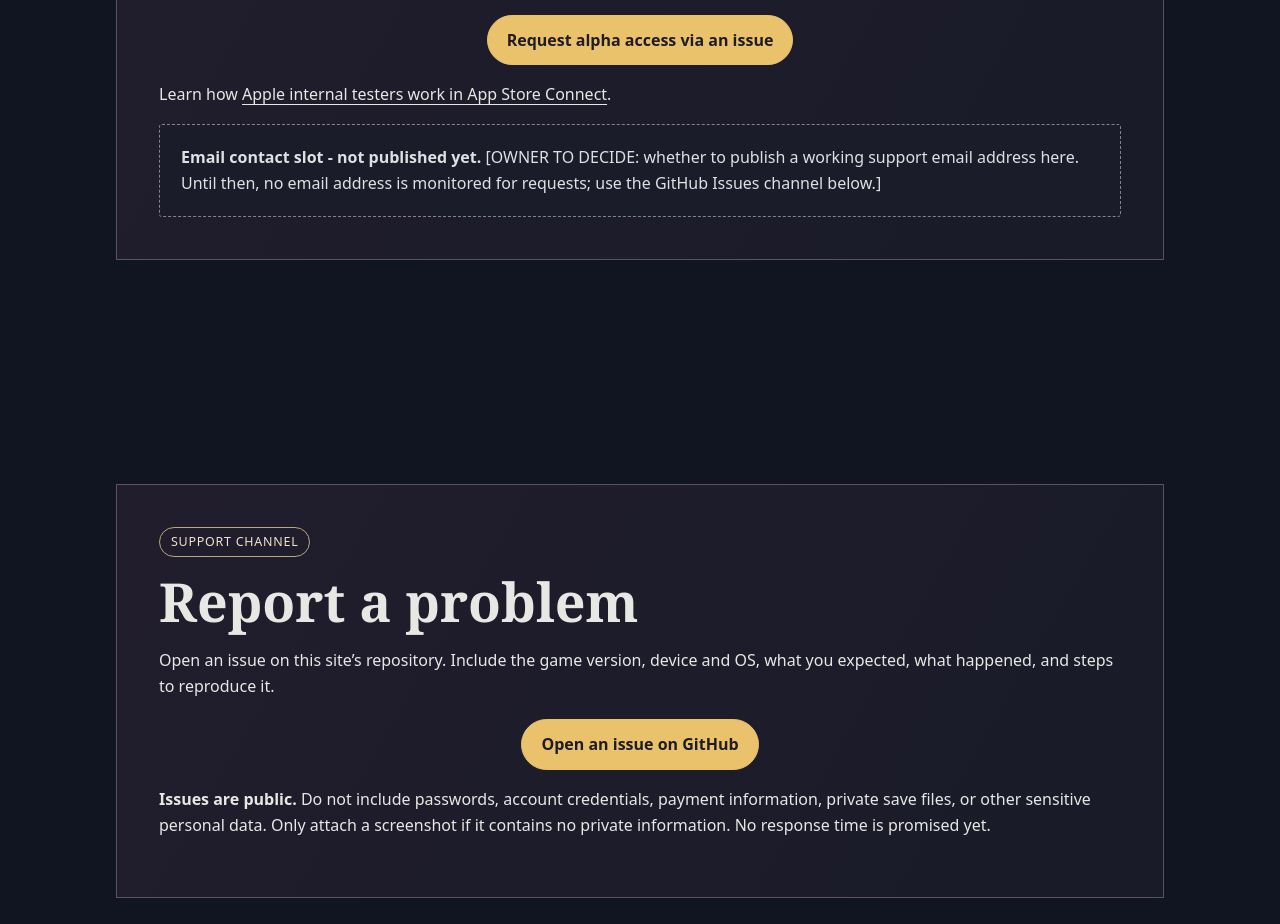
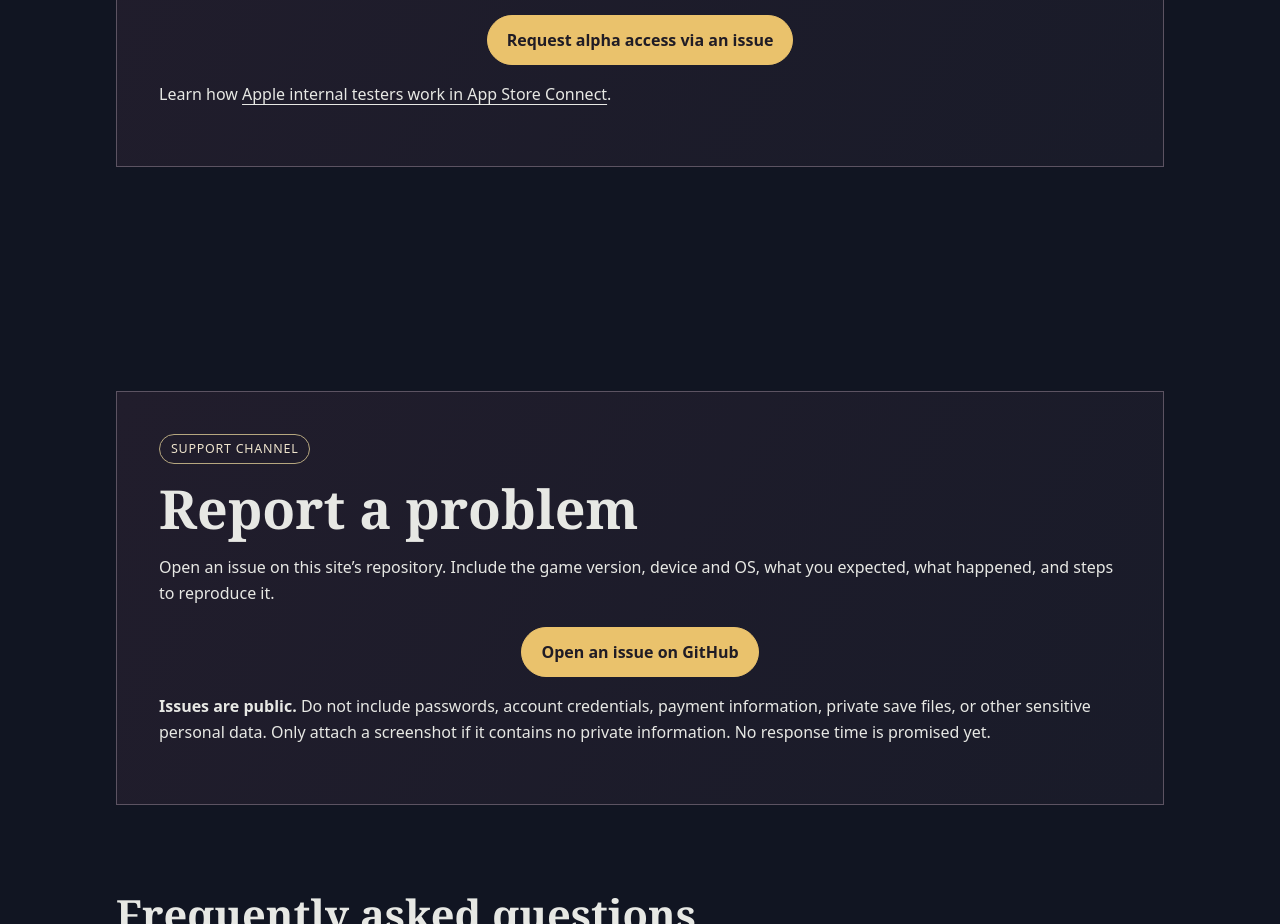
Before and after one commit to kayis-rahman/ironveil-site, a website: page support/index.html in a window 1280 px wide. Shown: the part 860-1784 px from the top of the page. Drawn offline with Linux system fonts and the light colour scheme.

Commit message:
Remove marked email-contact slot from support page

```diff
--- a/support/index.html
+++ b/support/index.html
@@ -41,7 +41,6 @@
           <p>The current alpha is invite-only through Apple TestFlight. To request access, open an issue through the support channel below asking for alpha access; if approved, you’ll be added as an internal tester in App Store Connect and receive an Apple TestFlight invitation. There is no public TestFlight link at this time.</p>
           <div class="actions"><a class="button" href="https://github.com/kayis-rahman/ironveil-site/issues">Request alpha access via an issue</a></div>
           <p>Learn how <a href="https://developer.apple.com/help/app-store-connect/test-a-beta-version/add-internal-testers/" target="_blank" rel="noopener noreferrer">Apple internal testers work in App Store Connect</a>.</p>
-          <div class="placeholder"><strong>Email contact slot - not published yet.</strong> [OWNER TO DECIDE: whether to publish a working support email address here. Until then, no email address is monitored for requests; use the GitHub Issues channel below.]</div>
         </div>
       </div>
     </section>
```
